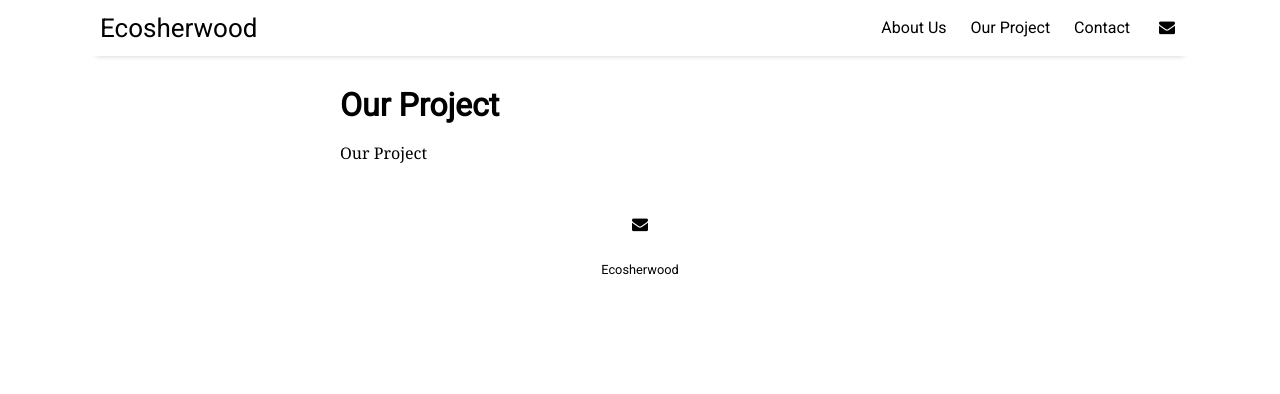
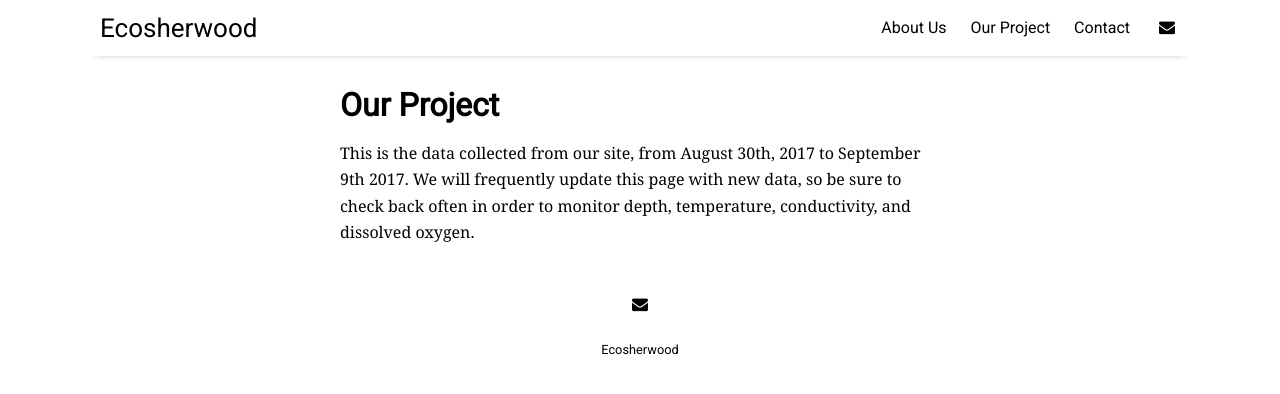
Before and after one commit to ecosherwood/ecosherwood.github.io, a Jekyll site: the page built from pages/our_project.md, in a window 1280 px wide. Shown: the top 394 px of the page. Built offline with Jekyll 4.4.1, drawn with Linux system fonts in a browser that asks for light colours; nearby versions of some CDN libraries.

Commit message:
Updated our project page

```diff
--- a/pages/our_project.md
+++ b/pages/our_project.md
@@ -3,4 +3,4 @@ layout: misc
 title: Our Project
 ---
 
-Our Project
+This is the data collected from our site, from August 30th, 2017 to September 9th 2017. We will frequently update this page with new data, so be sure to check back often in order to monitor depth, temperature, conductivity, and dissolved oxygen.
```
